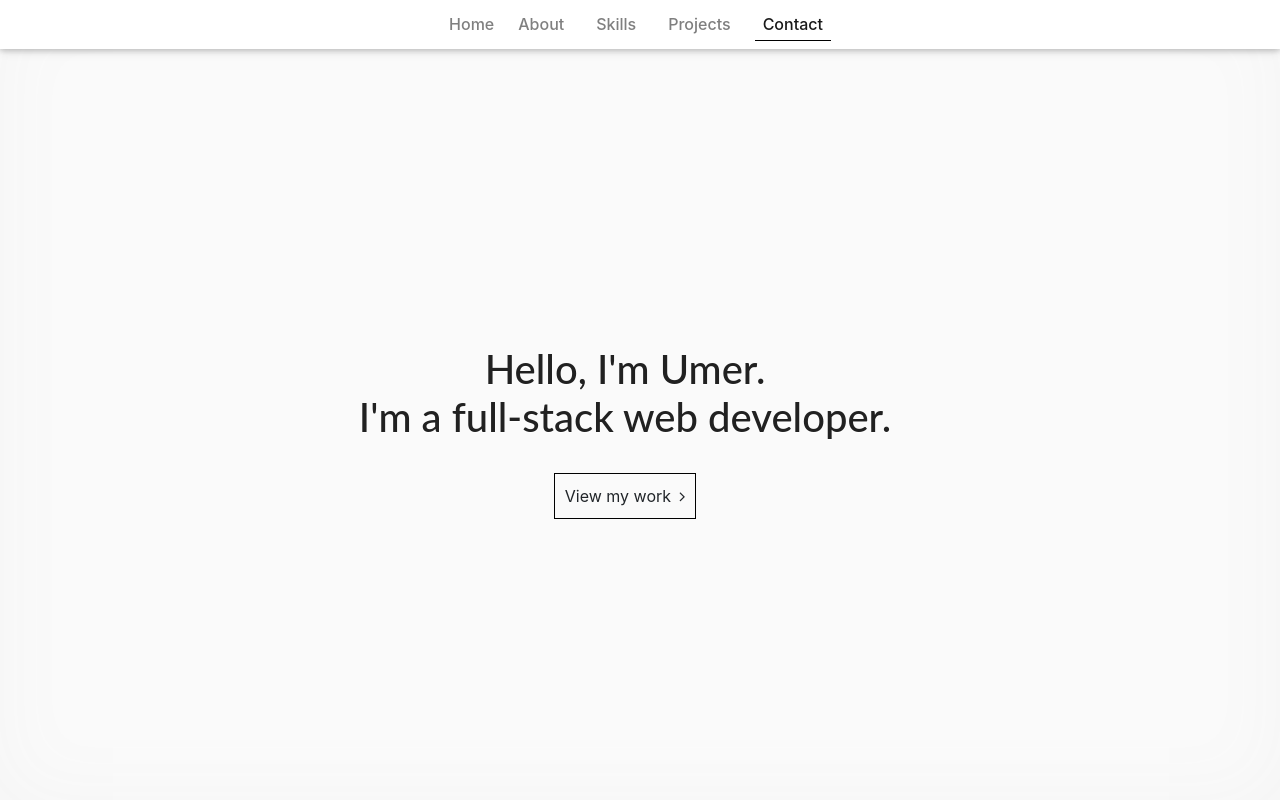
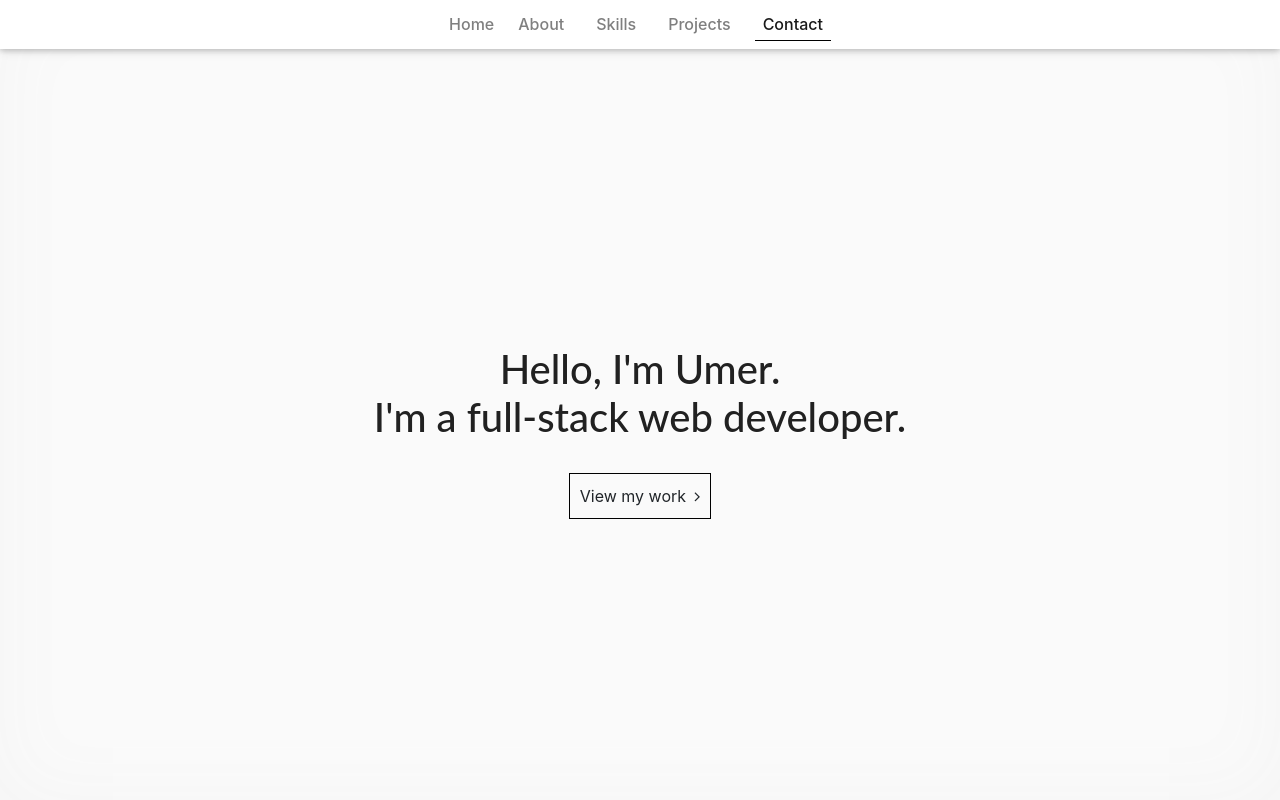
Before and after one commit to umerk4466/Static-Portfolio-Site, a plain HTML site: page index.html in a window 1280 px wide. Shown: the top 800 px of the page. Drawn offline with nearby package versions, Linux system fonts and the light colour scheme.

Commit message:
Added Full Site

```diff
--- a/index.html
+++ b/index.html
@@ -40,7 +40,7 @@
     </header>
     <!-- HOME PAGE -->
     <section id="home_page" class="first-container">
-        <div class="row custom-h-100 w-100">
+        <div class="row custom-h-100 m-0">
             <div class="col my-auto text-center">
                 <h1 class="header_font">
                     Hello, I'm Umer.<br> I'm a full-stack web developer.
```
